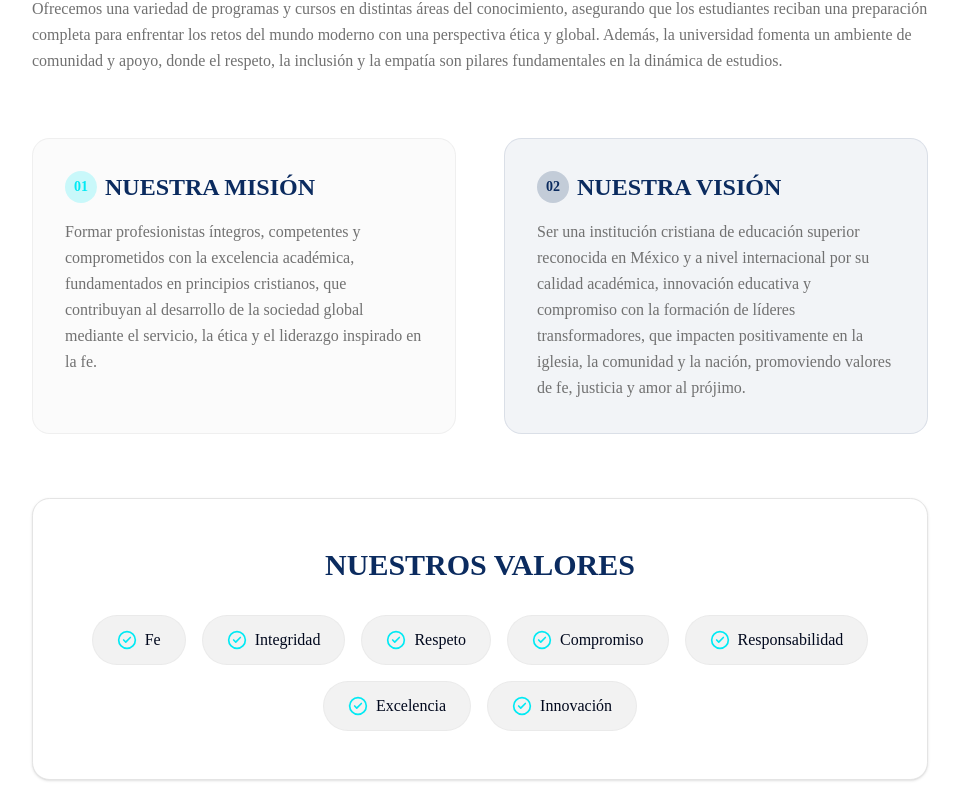
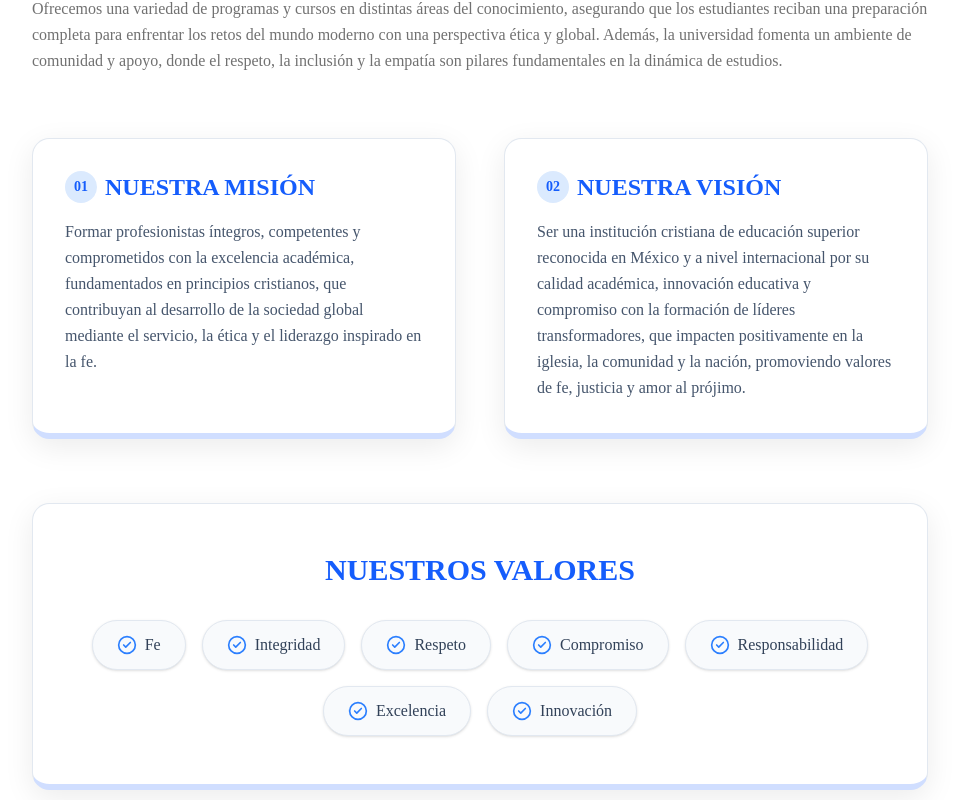
Before and after one commit to universidaduniglobal/antigravity, a Next.js app: page /nosotros in a window 1280 px wide. Shown: the part 700-1500 px from the top of the page, without its empty margins (160-1119 px from the left). Built offline with nearby package versions, Linux system fonts and the light colour scheme.

Commit message:
style: update text colors to blue and add relief to boxes in nosotros page

```diff
--- a/src/app/nosotros/page.tsx
+++ b/src/app/nosotros/page.tsx
@@ -58,35 +58,35 @@ export default function NosotrosPage() {
 
             <div className="grid md:grid-cols-2 gap-12 mb-16">
               {/* Misión */}
-              <div className="bg-muted/30 p-8 rounded-3xl border border-border/50">
-                <h2 className="text-2xl font-bold text-primary mb-4 flex items-center gap-2">
-                  <span className="w-8 h-8 rounded-full bg-accent/20 text-accent flex items-center justify-center text-sm">01</span>
+              <div className="bg-white dark:bg-slate-900 p-8 rounded-3xl border border-slate-200 dark:border-slate-800 shadow-[0_8px_30px_rgb(0,0,0,0.08)] border-b-[6px] border-b-blue-600/20 hover:-translate-y-1 transition-transform duration-300">
+                <h2 className="text-2xl font-bold text-blue-600 dark:text-blue-400 mb-4 flex items-center gap-2">
+                  <span className="w-8 h-8 rounded-full bg-blue-100 dark:bg-blue-900/50 text-blue-600 dark:text-blue-400 flex items-center justify-center text-sm">01</span>
                   NUESTRA MISIÓN
                 </h2>
-                <p className="text-muted-foreground leading-relaxed">
+                <p className="text-slate-600 dark:text-slate-300 leading-relaxed">
                   Formar profesionistas íntegros, competentes y comprometidos con la excelencia académica, fundamentados en principios cristianos, que contribuyan al desarrollo de la sociedad global mediante el servicio, la ética y el liderazgo inspirado en la fe.
                 </p>
               </div>
 
               {/* Visión */}
-              <div className="bg-primary/5 p-8 rounded-3xl border border-primary/10">
-                <h2 className="text-2xl font-bold text-primary mb-4 flex items-center gap-2">
-                  <span className="w-8 h-8 rounded-full bg-primary/20 text-primary flex items-center justify-center text-sm">02</span>
+              <div className="bg-white dark:bg-slate-900 p-8 rounded-3xl border border-slate-200 dark:border-slate-800 shadow-[0_8px_30px_rgb(0,0,0,0.08)] border-b-[6px] border-b-blue-600/20 hover:-translate-y-1 transition-transform duration-300">
+                <h2 className="text-2xl font-bold text-blue-600 dark:text-blue-400 mb-4 flex items-center gap-2">
+                  <span className="w-8 h-8 rounded-full bg-blue-100 dark:bg-blue-900/50 text-blue-600 dark:text-blue-400 flex items-center justify-center text-sm">02</span>
                   NUESTRA VISIÓN
                 </h2>
-                <p className="text-muted-foreground leading-relaxed">
+                <p className="text-slate-600 dark:text-slate-300 leading-relaxed">
                   Ser una institución cristiana de educación superior reconocida en México y a nivel internacional por su calidad académica, innovación educativa y compromiso con la formación de líderes transformadores, que impacten positivamente en la iglesia, la comunidad y la nación, promoviendo valores de fe, justicia y amor al prójimo.
                 </p>
               </div>
             </div>
 
             {/* Valores */}
-            <div className="bg-background border border-border p-8 md:p-12 rounded-3xl shadow-sm text-center">
-              <h2 className="text-3xl font-bold text-primary mb-8">NUESTROS VALORES</h2>
+            <div className="bg-white dark:bg-slate-900 p-8 md:p-12 rounded-3xl border border-slate-200 dark:border-slate-800 shadow-[0_8px_30px_rgb(0,0,0,0.08)] border-b-[6px] border-b-blue-600/20 text-center hover:-translate-y-1 transition-transform duration-300">
+              <h2 className="text-3xl font-bold text-blue-600 dark:text-blue-400 mb-8">NUESTROS VALORES</h2>
               <div className="flex flex-wrap justify-center gap-4">
                 {valores.map((valor, index) => (
-                  <div key={index} className="flex items-center gap-2 bg-muted px-6 py-3 rounded-full text-foreground font-medium hover:bg-accent/10 hover:text-primary transition-colors border border-border/50">
-                    <CheckCircle2 className="w-5 h-5 text-accent" />
+                  <div key={index} className="flex items-center gap-2 bg-slate-50 dark:bg-slate-800 px-6 py-3 rounded-full text-slate-700 dark:text-slate-200 font-medium hover:bg-blue-50 dark:hover:bg-blue-900/30 hover:text-blue-600 transition-colors border border-slate-200 dark:border-slate-700 shadow-sm">
+                    <CheckCircle2 className="w-5 h-5 text-blue-500" />
                     {valor}
                   </div>
                 ))}
```
